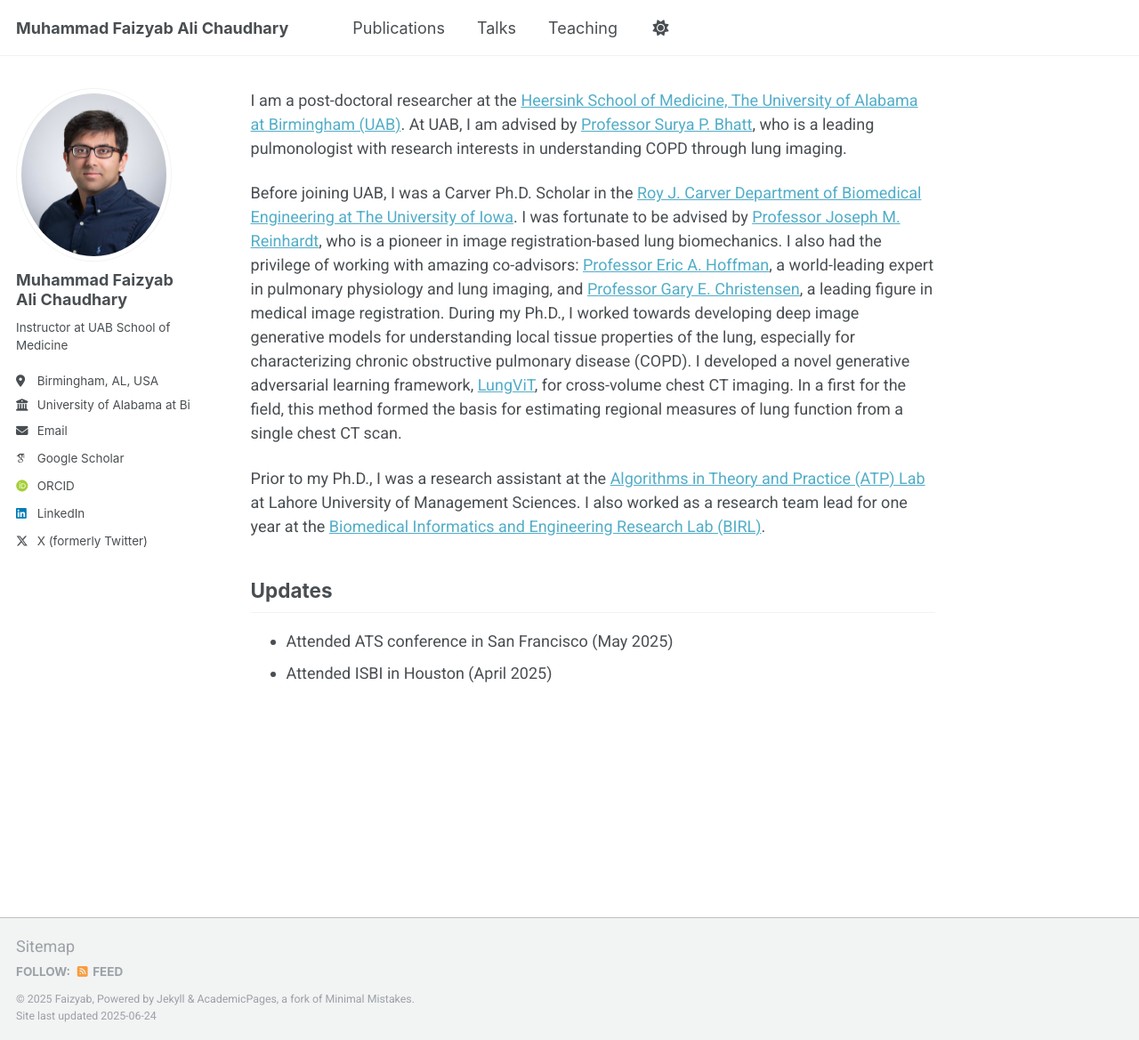
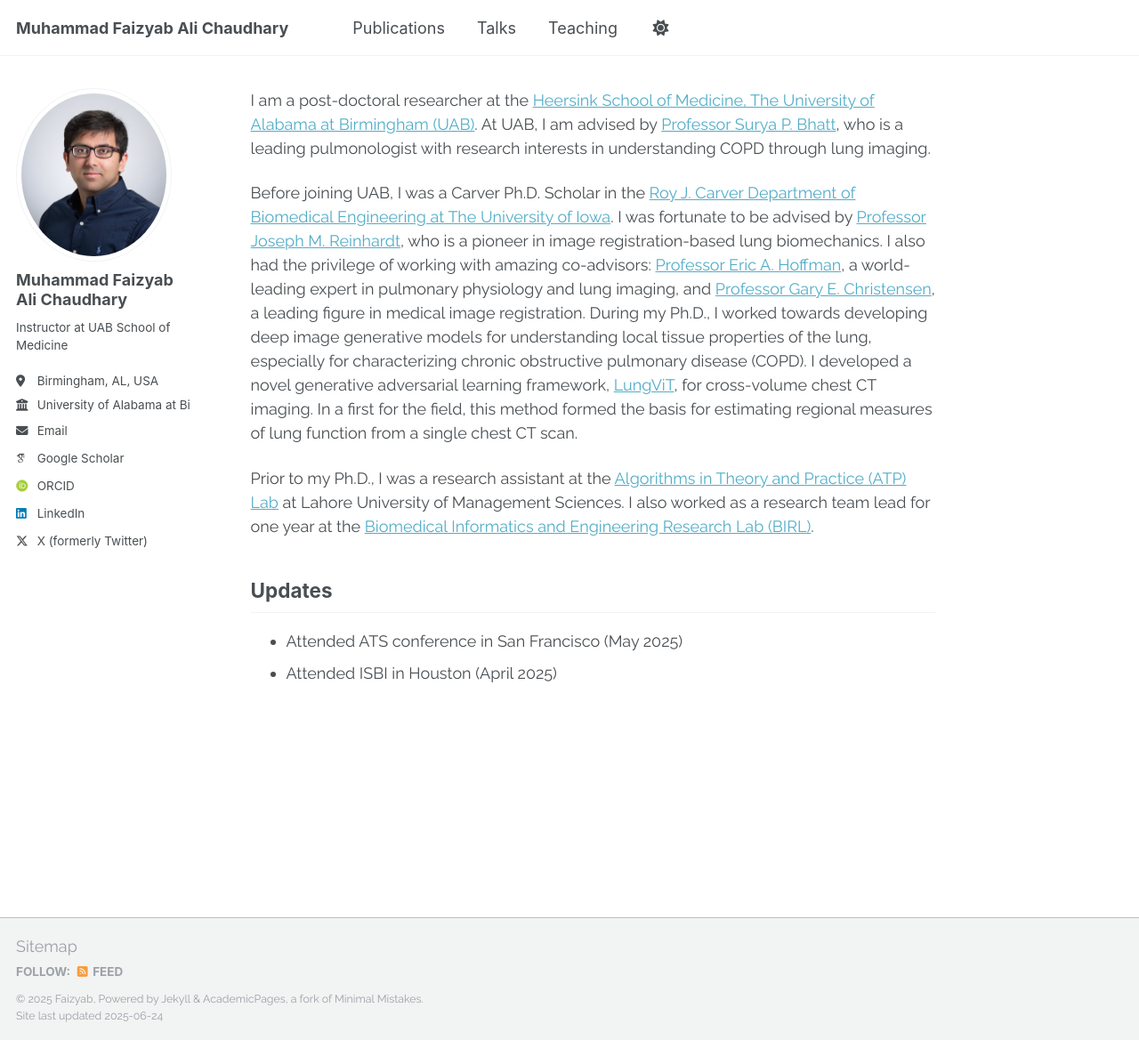
Before and after one commit to MFaizyabAli/mfaizyabali.github.io, a Jekyll site: the page built from _pages/about.md, in a window 1280 px wide and 1169 px high. Shown: the whole window at 89% size. Built offline with Jekyll 4.4.1, drawn with Linux system fonts in a browser that asks for light colours; some web fonts are replaced.

Commit message:
Update _themes.scss

```diff
--- a/_sass/_themes.scss
+++ b/_sass/_themes.scss
@@ -7,7 +7,7 @@
    ========================================================================== */
 
 
-@import url('https://fonts.googleapis.com/css2?family=Roboto:wght@400&display=swap');
+@import url('https://fonts.googleapis.com/css2?family=Raleway:wght@400&display=swap');
 
 /* Used to set the size for <em> */
 $doc-font-size              : 14;
@@ -42,7 +42,7 @@ $type-size-6                : 0.75em;   // ~12px
 $type-size-7                : 0.6875em; // ~11px
 $type-size-8                : 0.625em;  // ~10px
 
-$global-font-family         : 'Roboto', sans-serif;
+$global-font-family         : 'Raleway', sans-serif;
 $header-font-family         : $sans-serif;
 $caption-font-family        : $serif;
 
```
